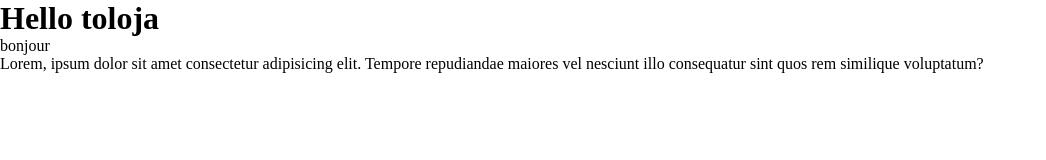
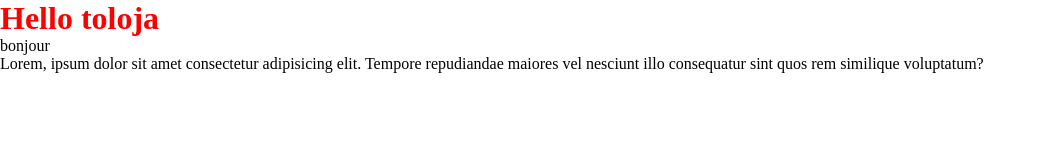
Before and after one commit to toloja2/git-depot, a plain HTML site: page index.html in a window 1280 px wide. Shown: the whole page, without its empty margins (0-1046 px from the left). Drawn offline with Linux system fonts and the light colour scheme.

Commit message:
style h1

```diff
--- a/style.css
+++ b/style.css
@@ -9,3 +9,9 @@ bpdy
 {
     background-color: rgb(107, 107, 218);
 }
+
+h1
+{
+    color: red;
+    align-items: center;
+}
```
